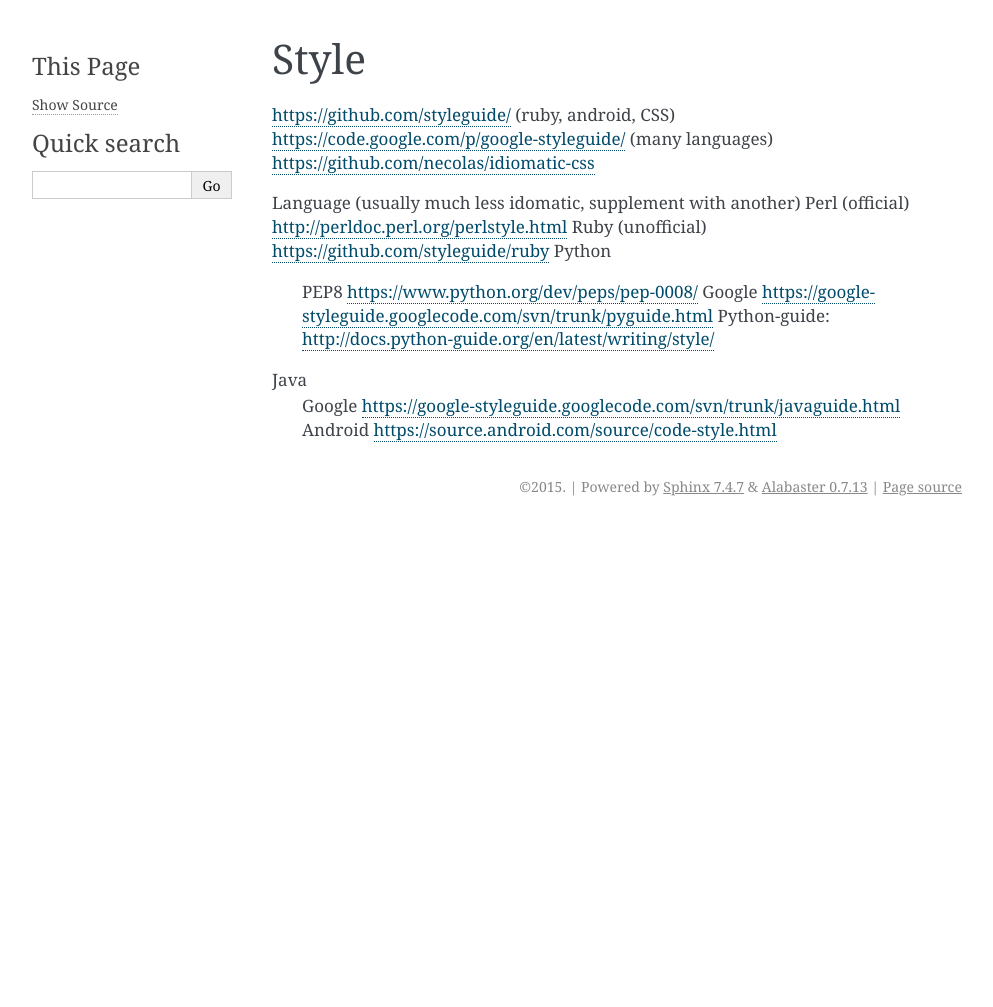
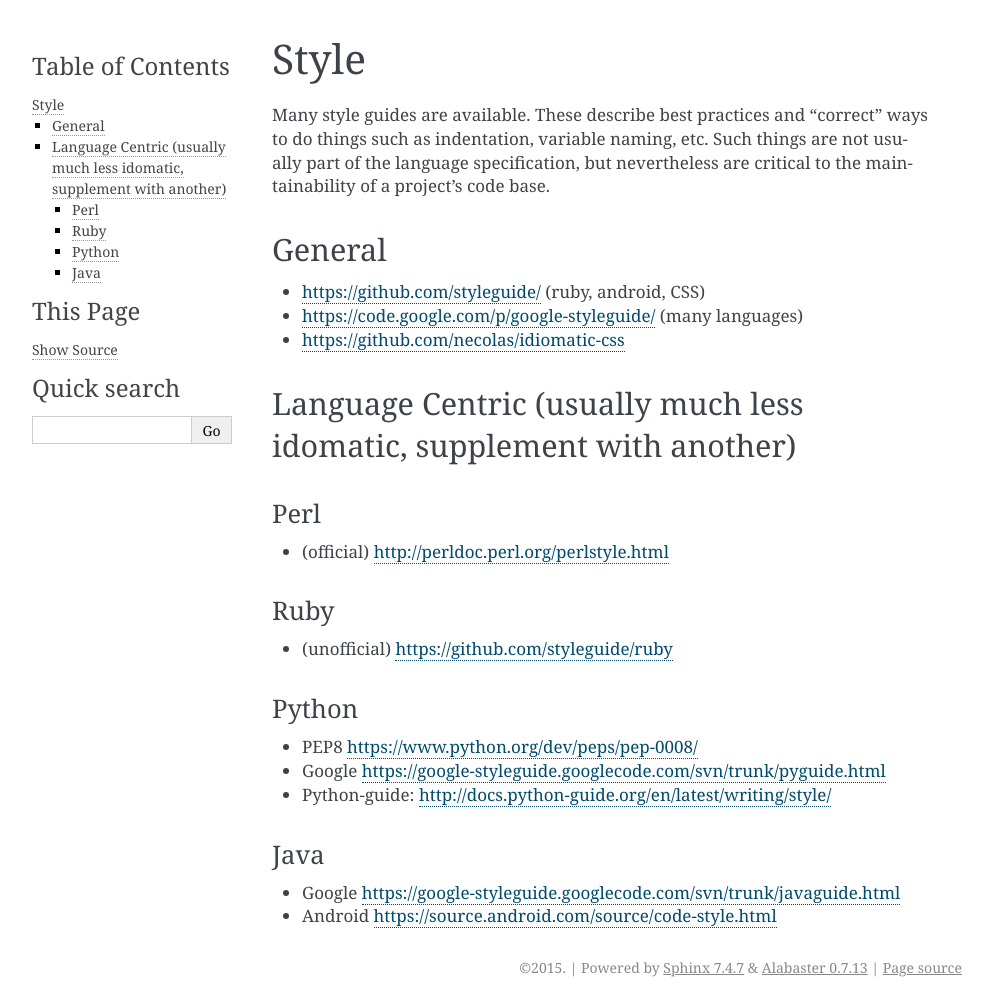
Before and after one commit to UMMS-Biocore/biocore-base, a Sphinx documentation site: the page built from docs/source/style.rst, in a window 1280 px wide. Shown: the whole page, without its empty margins (148-1141 px from the left). Built offline with Sphinx 7.4.7, drawn with Linux system fonts in a browser that asks for light colours; pages that are not in the unit, such as notebooks, are missing from menus; before the commit the page ends 900 px from its top, so only the background shows below that.

Commit message:
style guide updates

```diff
--- a/docs/source/style.rst
+++ b/docs/source/style.rst
@@ -4,19 +4,40 @@
 Style
 *********
 
-https://github.com/styleguide/ (ruby, android, CSS)
-https://code.google.com/p/google-styleguide/ (many languages)
-https://github.com/necolas/idiomatic-css
+Many style guides are available. These describe best practices and "correct"
+ways to do things such as indentation, variable naming, etc. Such things are not
+usually part of the language specification, but nevertheless are critical to the
+maintainability of a project's code base.
 
-Language (usually much less idomatic, supplement with another)
+General
+===========
+
+* https://github.com/styleguide/ (ruby, android, CSS)
+* https://code.google.com/p/google-styleguide/ (many languages)
+* https://github.com/necolas/idiomatic-css
+
+Language Centric (usually much less idomatic, supplement with another)
+===============
+
 Perl
-(official) http://perldoc.perl.org/perlstyle.html
+------
+
+* (official) http://perldoc.perl.org/perlstyle.html
+
 Ruby
-(unofficial) https://github.com/styleguide/ruby
+-----
+
+* (unofficial) https://github.com/styleguide/ruby
+
 Python
-  PEP8 https://www.python.org/dev/peps/pep-0008/
-  Google https://google-styleguide.googlecode.com/svn/trunk/pyguide.html
-  Python-guide: http://docs.python-guide.org/en/latest/writing/style/
+------
+
+* PEP8 https://www.python.org/dev/peps/pep-0008/
+* Google https://google-styleguide.googlecode.com/svn/trunk/pyguide.html
+* Python-guide: http://docs.python-guide.org/en/latest/writing/style/
+
 Java
-  Google https://google-styleguide.googlecode.com/svn/trunk/javaguide.html
-  Android https://source.android.com/source/code-style.html
+-----
+
+* Google https://google-styleguide.googlecode.com/svn/trunk/javaguide.html
+* Android https://source.android.com/source/code-style.html
```
